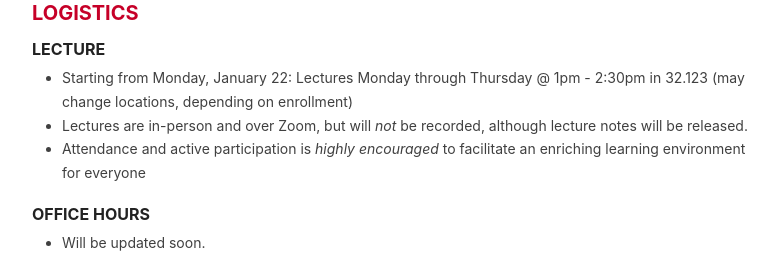
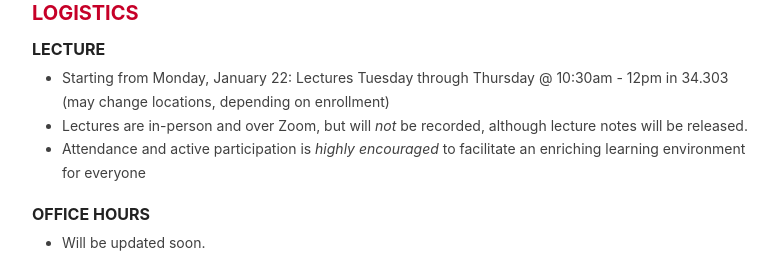
Before and after one commit to 6s096-iap24/6s096-iap24.github.io, a Jekyll site: the page built from _pages/home.md, in a window 1280 px wide, cut to the strip 985-1247 px from the top of the page. Shown: the whole strip, without its empty margins (248-1026 px from the left). Built offline with Jekyll 4.4.1, drawn with Linux system fonts in a browser that asks for light colours.

Commit message:
Update home.md

```diff
--- a/_pages/home.md
+++ b/_pages/home.md
@@ -34,7 +34,7 @@ Please fill in this google form if you're interested in the class so we can gaug
 
 ## LOGISTICS
 ### LECTURE
-- Starting from Monday, January 22: Lectures Monday through Thursday @ 1pm - 2:30pm in 32.123 (may change locations, depending on enrollment)
+- Starting from Monday, January 22: Lectures Tuesday through Thursday @ 10:30am - 12pm in 34.303 (may change locations, depending on enrollment)
 - Lectures are in-person and over Zoom, but will *not* be recorded, although lecture notes will be released.
 - Attendance and active participation is *highly encouraged* to facilitate an enriching learning environment for everyone
 
```
